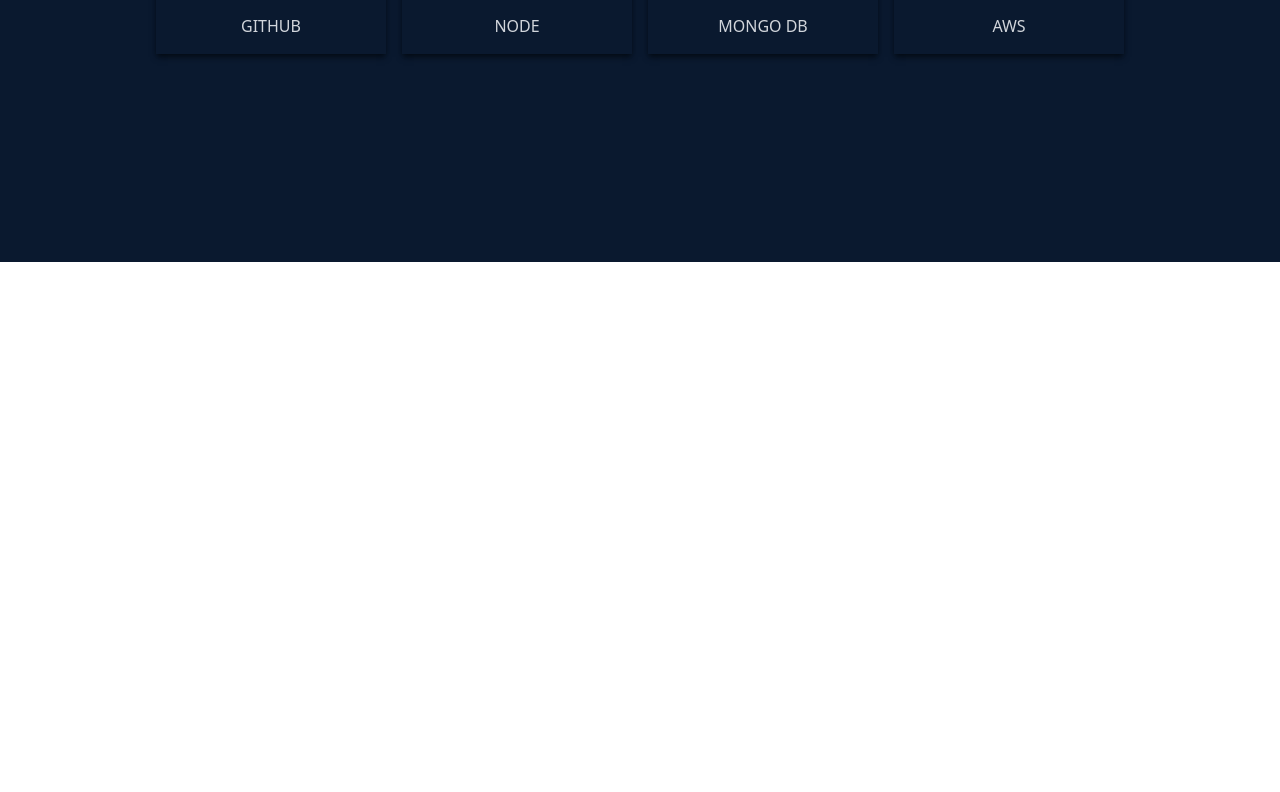
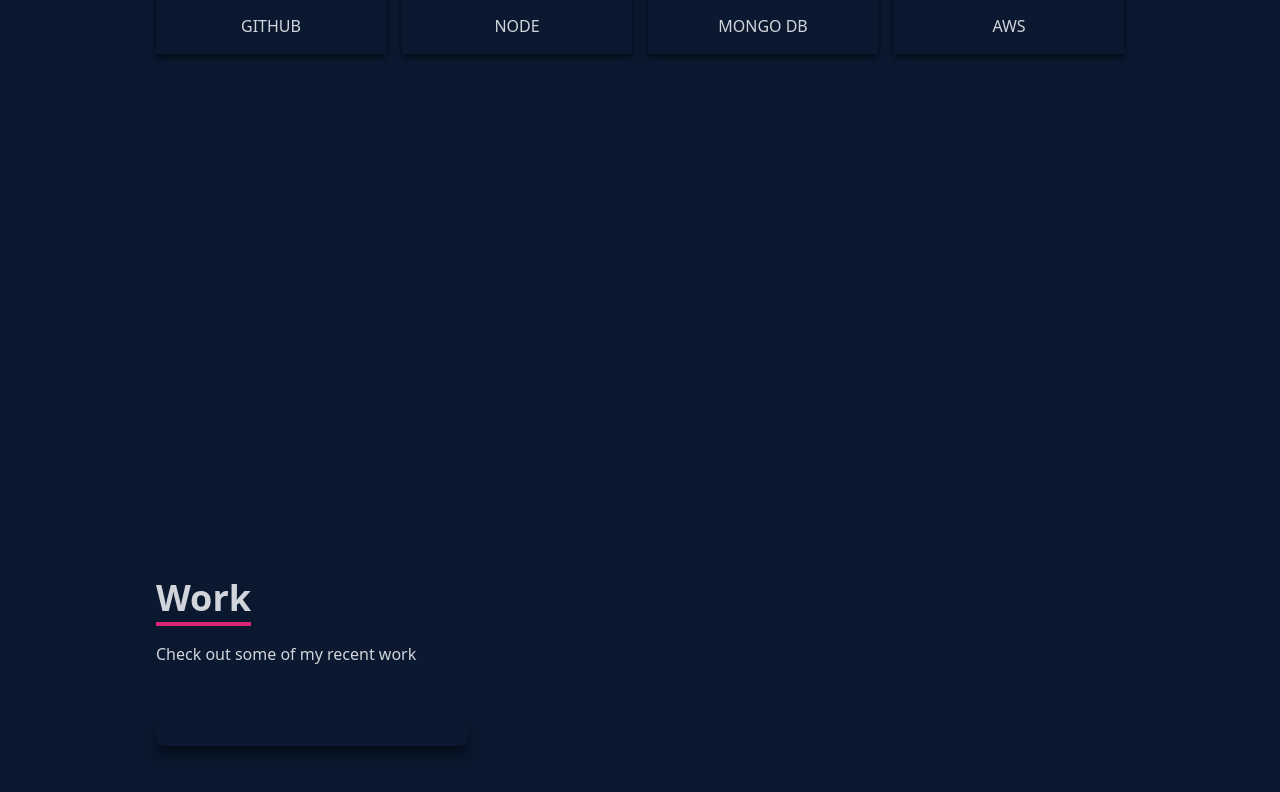
Before and after one commit to TOOBAD3060/portfolio, a React (Create React App) app: page / in a window 1280 px wide. Shown: the part 2138-2930 px from the top of the page. Before the commit the page ends 2400 px from the top, so only its background shows below. Built offline with nearby package versions, Linux system fonts and the light colour scheme.

Commit message:
added-Work.jsx

```diff
--- a/src/App.js
+++ b/src/App.js
@@ -2,6 +2,7 @@
 import Home from "./components/Home";
 import Navbar from "./components/Navbar";
 import Skills from "./components/Skills";
+import Work from "./components/Work";
 
 function App() {
   return (
@@ -10,6 +11,7 @@
       <Home />
       <About />
       <Skills />
+      <Work />
     </div>
   );
 }
--- /dev/null
+++ b/src/components/Work.jsx
@@ -0,0 +1,38 @@
+import React from 'react'
+import Working from '../assets/projects/workImg.jpeg'
+
+
+const Work = () => {
+  return (
+    <div name='work' className='w-full md:h-screen text-gray-300 bg-[#0a192f] '>
+        <div className='max-w-[1000px] mx-auto p-4 flex flex-col justify-center w-full h-full '>
+             <div className='pb-8'>
+                <p className='text-4xl font-bold inline border-b-4 text-gray-300 border-pink-600'>Work</p>
+                <p className='py-6'> Check out some of my recent work</p>
+             </div>
+
+             <div className='grid sm:grid-cols-2 md:grid-cols-3 gap-4 '>
+                <div className='shadow-lg shadow-[#040c16] group container rounded-md flex justify-center items-center mx-auto content-div '>
+
+                    {/* Hover effects */}
+                    <div>
+                        <span>
+
+                        </span>
+                        <div>
+                            <a href='/'>
+                                <button></button>
+                            </a>
+                            <a href='/'>
+                                <button></button>
+                            </a>
+                        </div>
+                    </div>
+                </div>
+             </div>
+        </div>
+    </div>
+  )
+}
+
+export default Work
```
